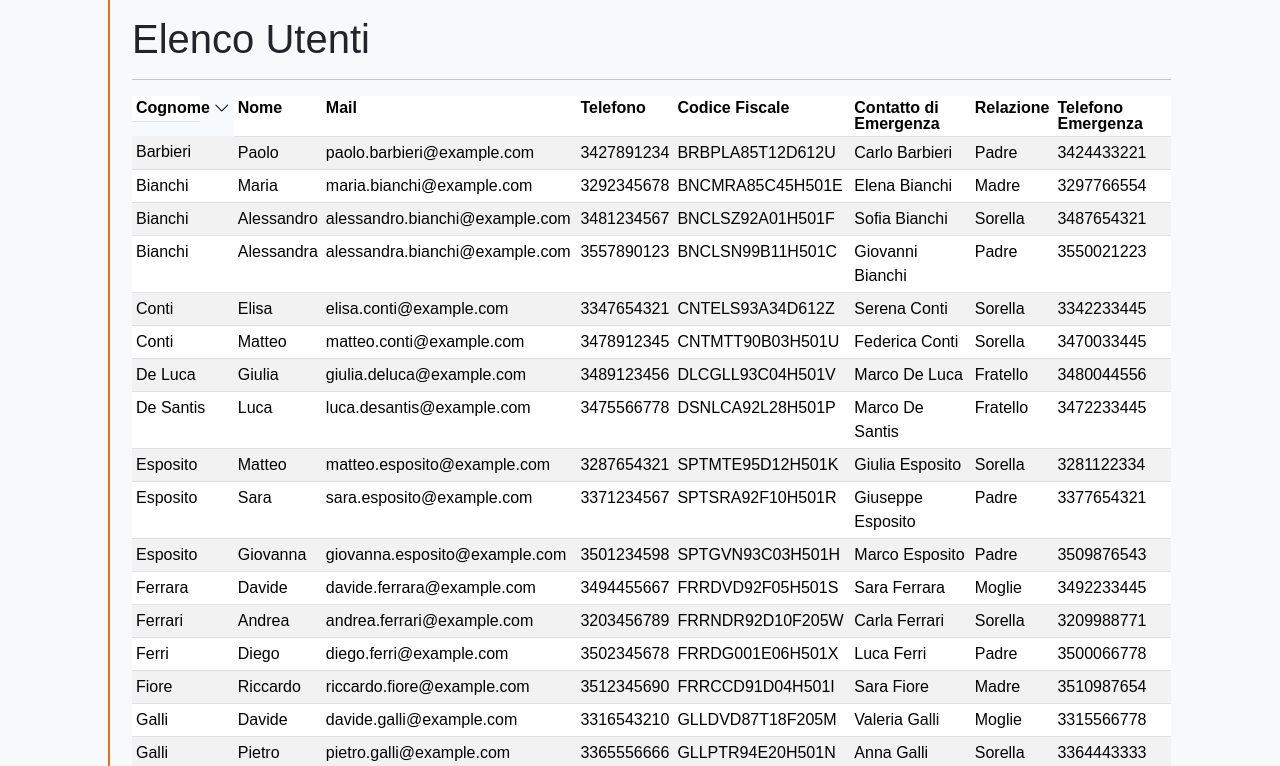
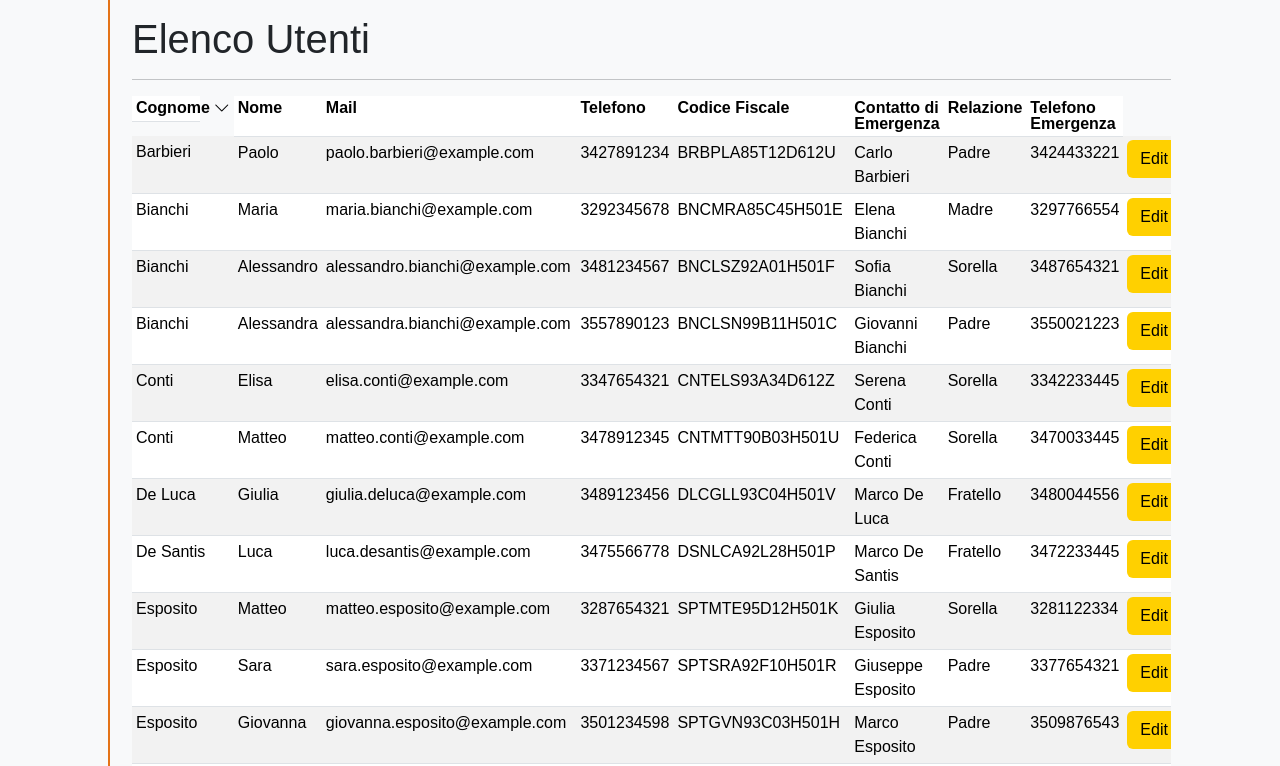
Before and after one commit to mattiacoli/BooRoad, a React (Vite) app: page /dashboard in a window 1280 px wide. Shown: the part 780-1546 px from the top of the page. Built offline with nearby package versions, Linux system fonts and the light colour scheme.

Commit message:
Add delete and edit functionality to UsersContacts component

```diff
--- a/src/components/UsersContacts.jsx
+++ b/src/components/UsersContacts.jsx
@@ -1,9 +1,12 @@
 import { useTripContext } from "../contexts/TripContext";
 import { useState } from "react";
+import { useNavigate } from "react-router-dom";
 
 export default function UsersContacts() {
-  const { data, searchQuery } = useTripContext();
+  const { data, searchQuery, deleteUser } = useTripContext();
   const [sortDirection, setSortDirection] = useState("asc");
+
+  const navigate = useNavigate()
 
   function handleSort() {
     setSortDirection((prev) => (prev === "asc" ? "desc" : "asc"));
@@ -69,6 +72,12 @@ export default function UsersContacts() {
                   <td>{user.contattoEmergenza.nome}</td>
                   <td>{user.contattoEmergenza.relazione}</td>
                   <td>{user.contattoEmergenza.telefono}</td>
+                  <td>
+                    <div className="button_container d-flex gap-2">
+                      <button onClick={() => navigate(`/${user.id}/edit`)} className="btn warning">Edit</button>
+                      <button onClick={() => deleteUser(user.id)} className="btn danger">Delete</button>
+                    </div>
+                  </td>
                 </tr>
               ))}
             </tbody>
```
